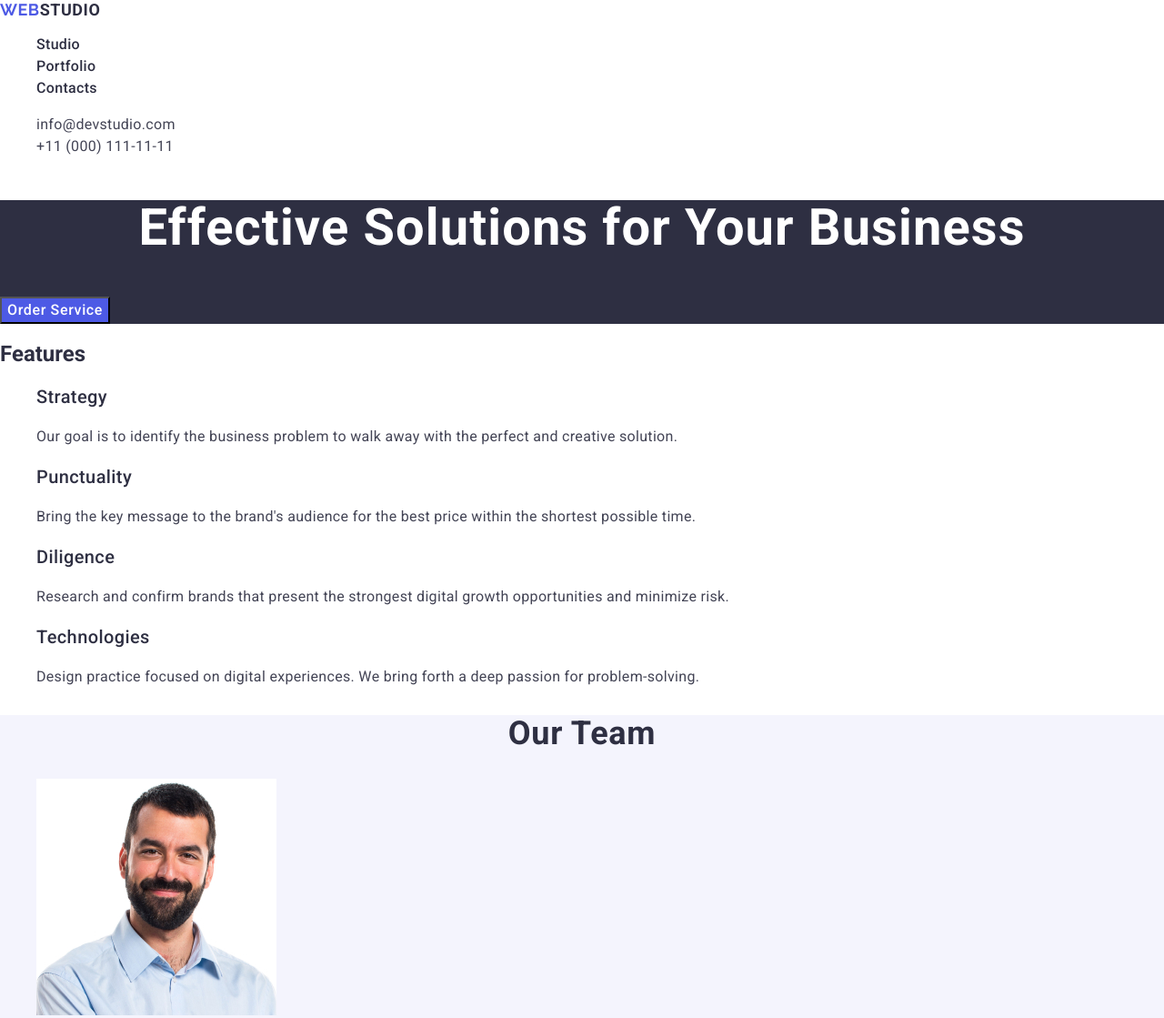
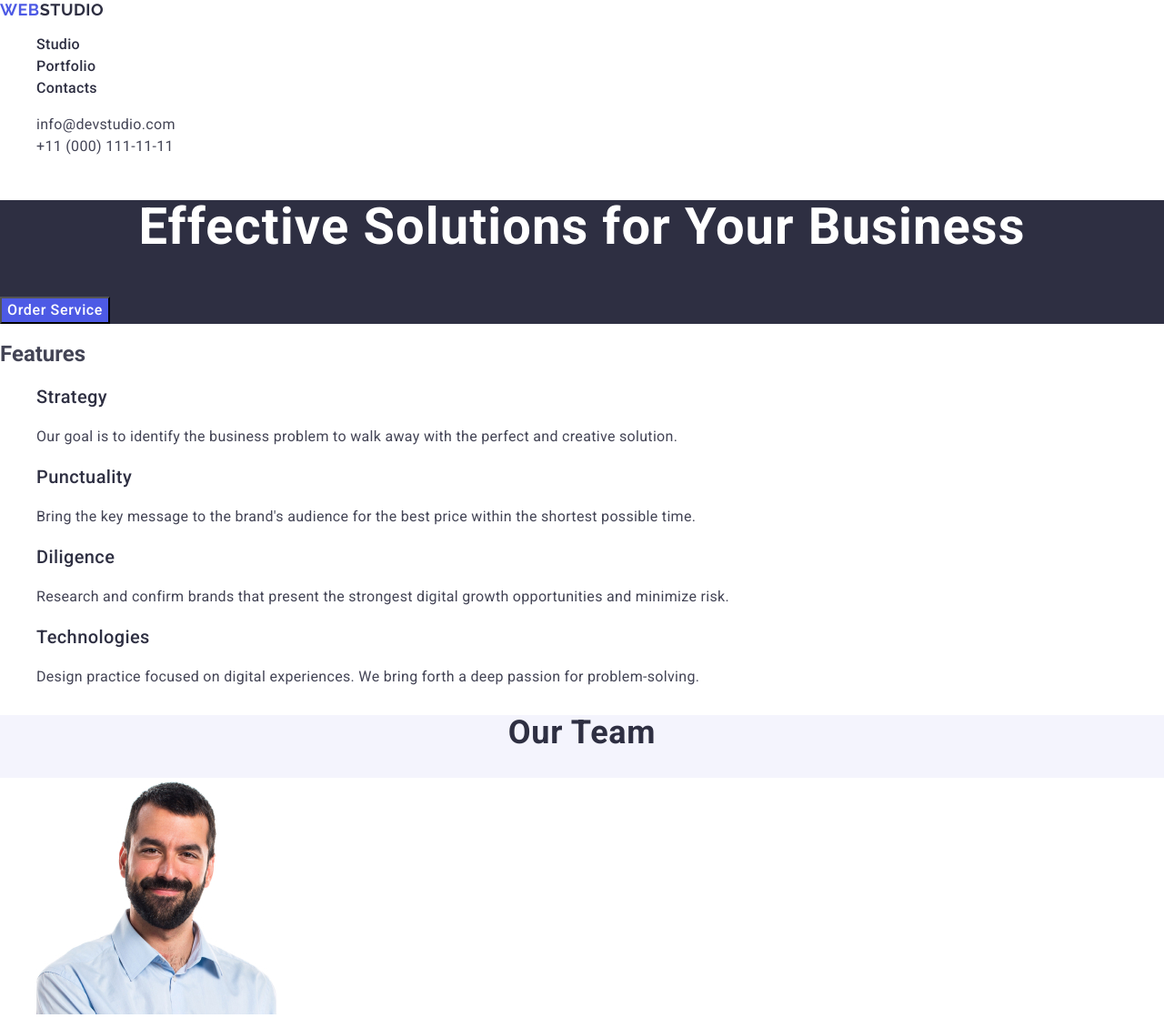
Before and after one commit to maksym-skubiak/goit-markup-hw-02, a plain HTML site: page index.html in a window 1280 px wide. Shown: the top 1119 px of the page at 91% size. Drawn offline with nearby package versions, Linux system fonts and the light colour scheme.

Commit message:
add changes styles.css

```diff
--- a/css/styles.css
+++ b/css/styles.css
@@ -1,6 +1,6 @@
 body {
   font-family: "Roboto", sans-serif;
-  color: #2e2f42;
+  color: #434455;
   background-color: #fff;
 }
 ul {
@@ -18,16 +18,17 @@ a {
 }
 
 .top-logo {
+  font-family: "Raleway", sans-serif;
+  color: #4d5ae5;
   font-weight: 700;
   font-size: 18px;
-  line-height: 1.16667;
+  line-height: 1.17;
   letter-spacing: 0.03em;
   text-transform: uppercase;
+}
+
+.top-logo-part {
   color: #2e2f42;
-}
-.logo-part {
-  font-family: "Raleway", sans-serif;
-  color: #4d5ae5;
 }
 
 .top-list {
@@ -50,6 +51,7 @@ a {
   color: #404bbf;
 }
 .top-contacts {
+  font-style: normal;
 }
 
 .top-contacts-list {
@@ -77,7 +79,7 @@ a {
 
 .solution-title {
   font-size: 56px;
-  line-height: 1.07143;
+  line-height: 1.07;
   letter-spacing: 0.02em;
   text-align: center;
   color: #fff;
@@ -133,13 +135,15 @@ a {
 
 .team-title {
   font-size: 36px;
-  line-height: 1.11111;
+  line-height: 1.11;
   letter-spacing: 0.02em;
   text-align: center;
   color: #2e2f42;
+  text-transform: capitalize;
 }
 
 .team-list {
+  background-color: #fff;
 }
 
 .team-list-item {
@@ -168,10 +172,11 @@ a {
 
 .portfolio-title {
   font-size: 36px;
-  line-height: 1.11111;
+  line-height: 1.11;
   letter-spacing: 0.02em;
   text-align: center;
   color: #2e2f42;
+  text-transform: capitalize;
 }
 
 .portfolio-list {
@@ -201,11 +206,15 @@ a {
 }
 
 .below-logo {
+  font-family: "Raleway", sans-serif;
   font-weight: 700;
   font-size: 18px;
-  line-height: 1.16667;
+  line-height: 1.16;
   letter-spacing: 0.03em;
   text-transform: uppercase;
+  color: #4d5ae5;
+}
+.below-logo-part {
   color: #f4f4fd;
 }
 
--- a/index.html
+++ b/index.html
@@ -20,11 +20,11 @@
     <header class="top">
       <nav class="top-navigation">
         <a class="top-logo" href="./index.html"
-          ><span class="logo-part">Web</span>Studio</a
+          >Web<span class="top-logo-part">Studio</span></a
         >
         <ul class="top-list">
           <li class="top-list-item">
-            <a class="top-list-link" href="">Studio</a>
+            <a class="top-list-link" href="./index.html">Studio</a>
           </li>
           <li class="top-list-item">
             <a class="top-list-link" href="">Portfolio</a>
@@ -203,7 +203,7 @@
 
     <footer class="below">
       <a class="below-logo" href="./index.html"
-        ><span class="logo-part">Web</span>Studio</a
+        >Web<span class="below-logo-part">Studio</span></a
       >
       <p class="below-text">
         Increase the flow of customers and sales for your business with digital
```
